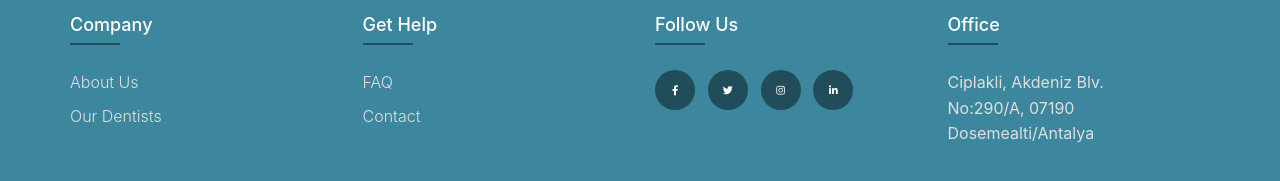
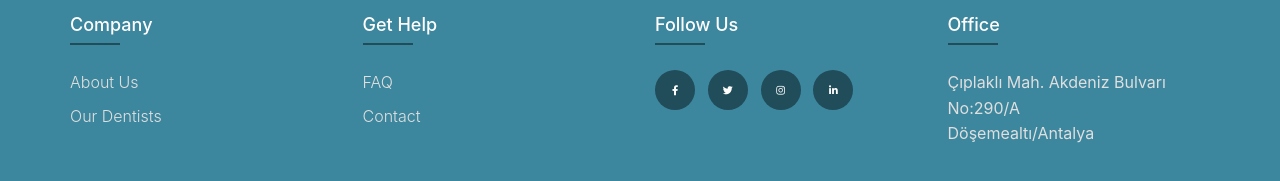
Before and after one commit to atkaksoy501/BOA-Dental, a plain HTML site: page web_project/index.html in a window 1280 px wide. Shown: the part 2467-2648 px from the top of the page. Drawn offline with nearby package versions, Linux system fonts and the light colour scheme.

Commit message:
office location language changed to turkish

```diff
--- a/web_project/index.html
+++ b/web_project/index.html
@@ -224,7 +224,7 @@
               <div class="footer-col">
                 <h4>Office</h4>
                 <ul>
-                  <li><p style="color: #e0dfdf;">Ciplakli, Akdeniz Blv. No:290/A, 07190 Dosemealti/Antalya
+                  <li><p style="color: #e0dfdf;">Çıplaklı Mah. Akdeniz Bulvarı No:290/A Döşemealtı/Antalya
                   </p></li>
                 </ul>
               </div>
```
